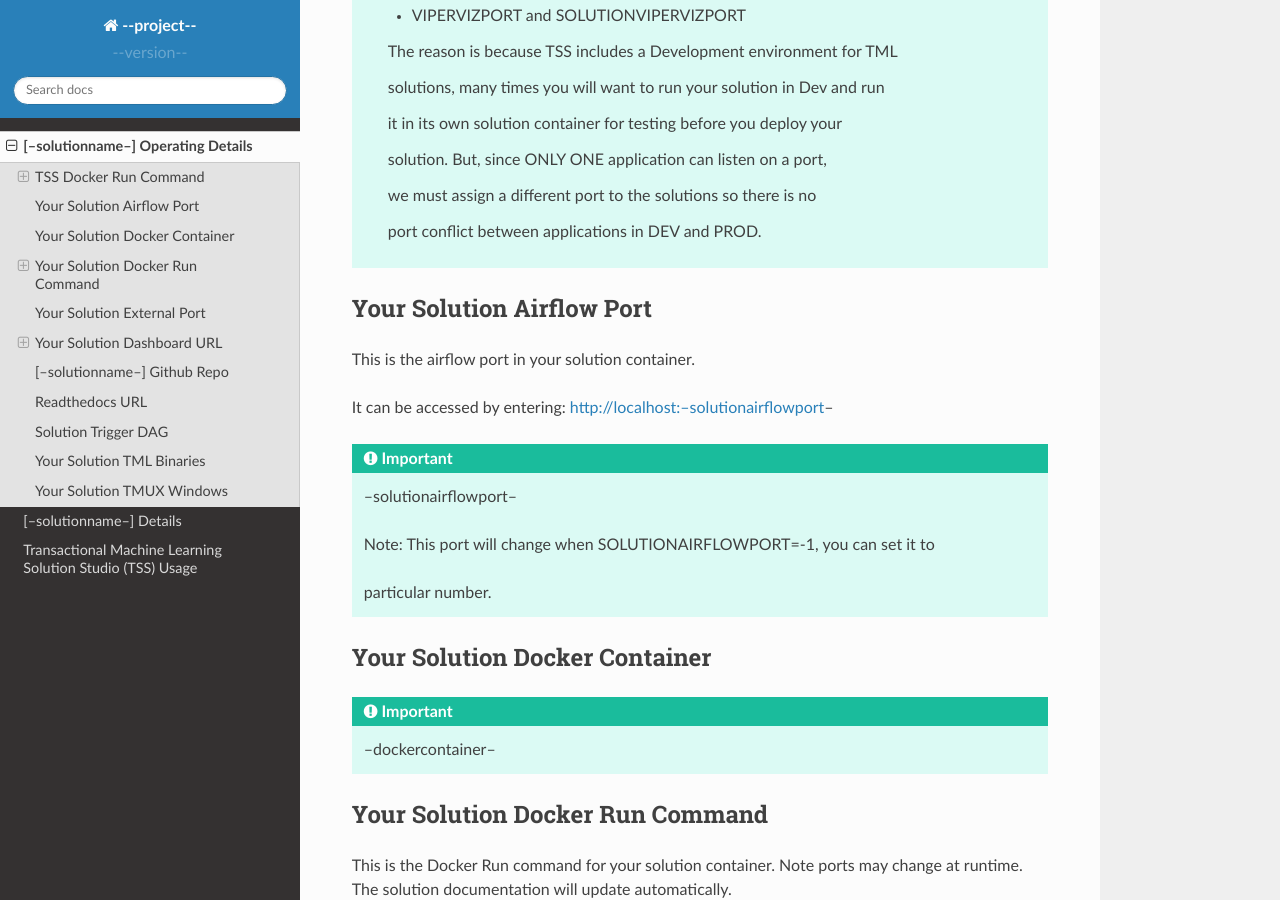
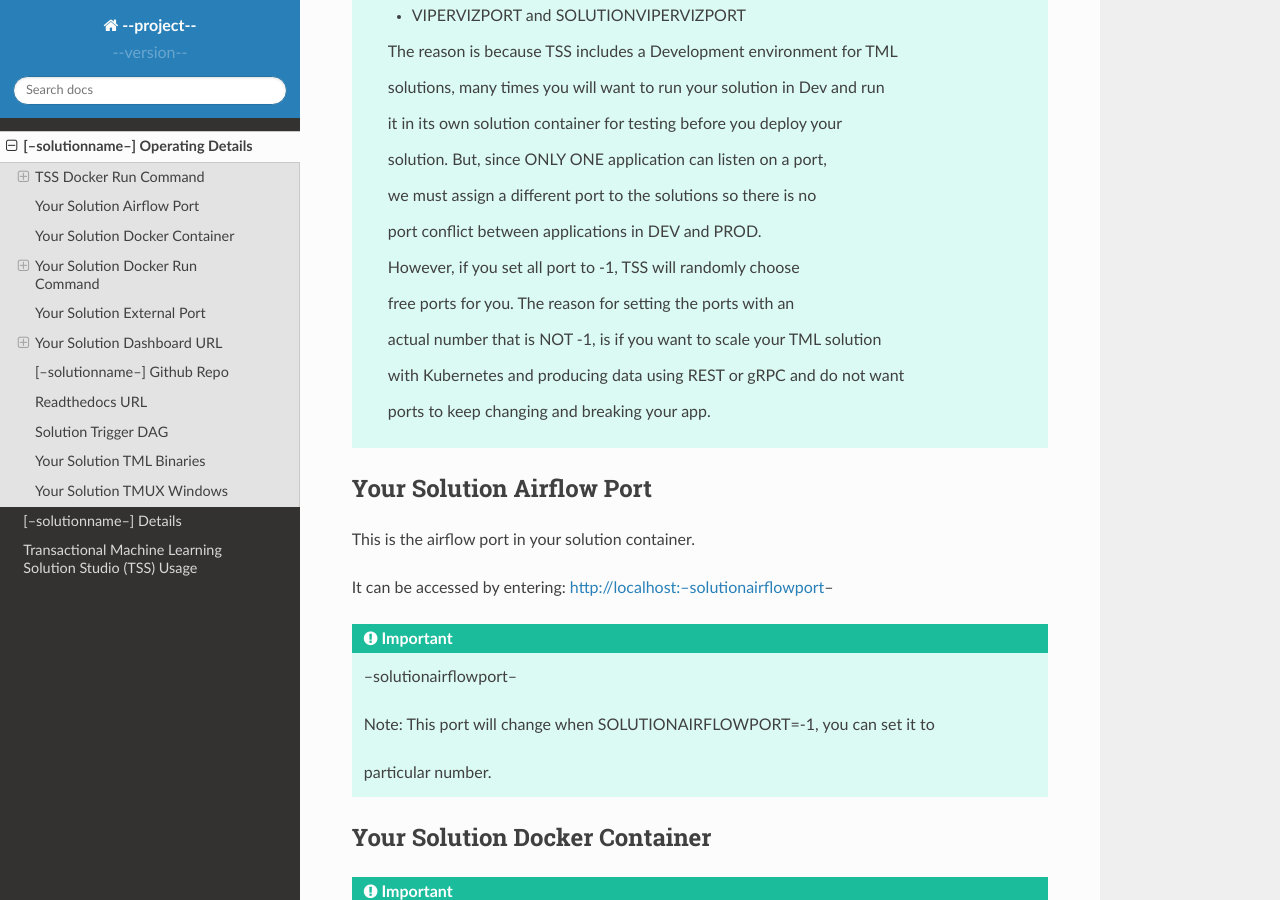
Before and after one commit to vanesalcb06/tssproject2-2b5c, a Sphinx documentation site: the page built from docs/source/operating.rst, in a window 1280 px wide and 900 px high, scrolled down 2146 px. Built offline with Sphinx 7.4.7 and the Read the Docs theme 2.0.0, drawn with Linux system fonts in a browser that asks for light colours.

Commit message:
Update operating.rst

```diff
--- a/docs/source/operating.rst
+++ b/docs/source/operating.rst
@@ -130,6 +130,16 @@ TSS Docker Run Command: Parameter Explanation
     we must assign a different port to the solutions so there is no
 
     port conflict between applications in DEV and PROD.
+
+    However, if you set all port to -1, TSS will randomly choose
+
+    free ports for you.  The reason for setting the ports with an
+
+    actual number that is NOT -1, is if you want to scale your TML solution
+
+    with Kubernetes and producing data using REST or gRPC and do not want
+
+    ports to keep changing and breaking your app.
 
 
 Your Solution Airflow Port
```
